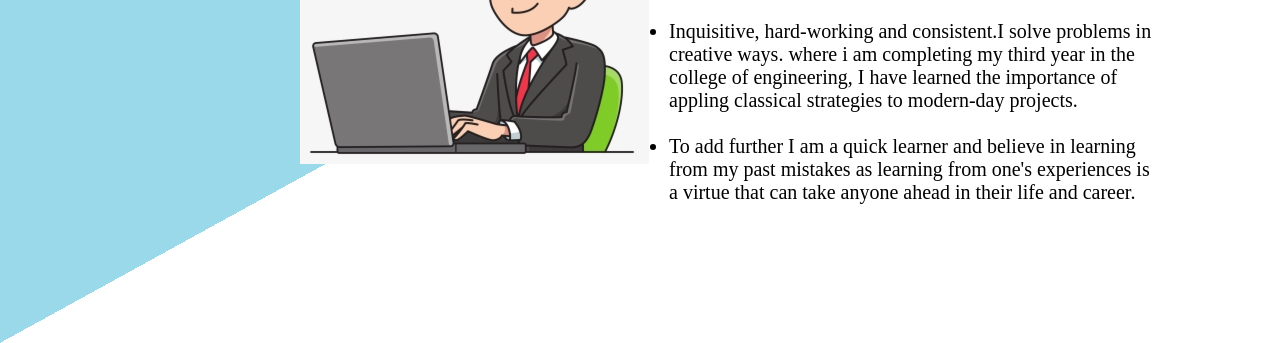
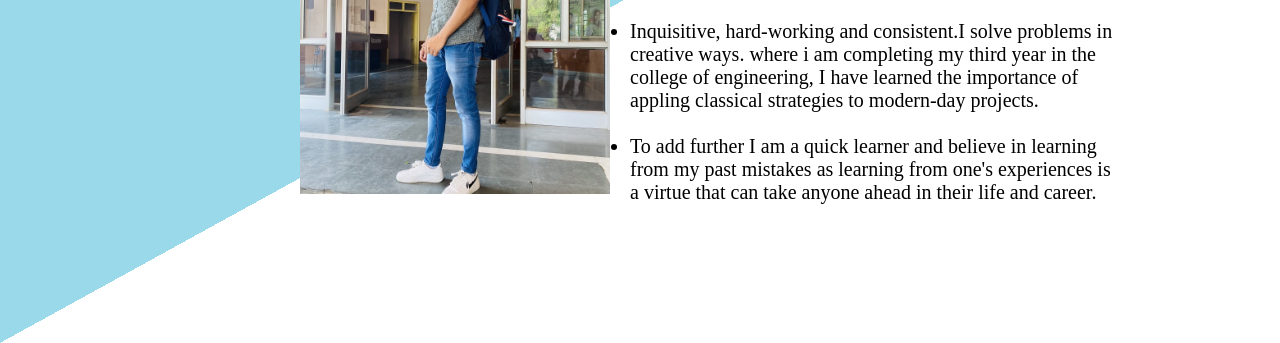
Before and after one commit to Aman-kumar-001/my-resume2, a plain HTML site: page about.html in a window 1280 px wide. Shown: the part 369-712 px from the top of the page. Drawn offline with Linux system fonts and the light colour scheme.

Commit message:
pic added

```diff
--- a/about.html
+++ b/about.html
@@ -23,7 +23,7 @@
     </header>
 <div class="container">
     <div class="left">
-        <img src="img/about me 2.png" alt="images">
+        <img src="img/IMG_20211013_172455_409.jpg" width="310px" alt="images">
     </div>
     <div class="right">
         <h1>ABOUT ME</h1>
@@ -45,11 +45,3 @@
    </footer>
 </body>
 </html>
-<!--
-echo "# my-resume2" >> README.md
-git init
-git add README.md
-git commit -m "first commit"
-git branch -M main
-git remote add origin
-git push -u origin main-->
```
Also changed, not shown: img/IMG_20211013_172455_409.jpg (added), 1 other file.
